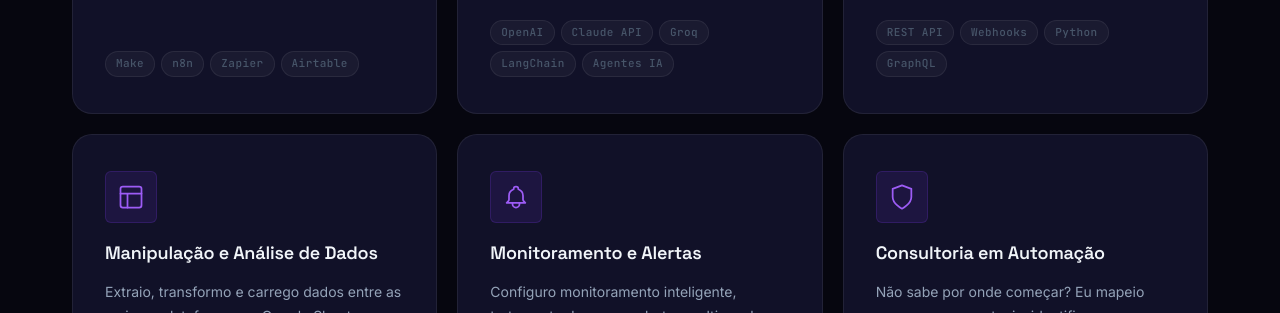
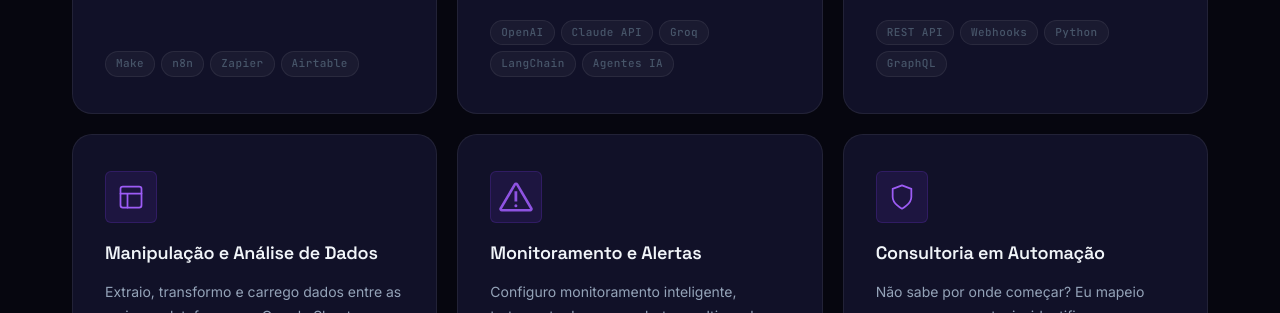
Before and after one commit to AtylaDaSilva/portfolio-website, a React (Vite) app: page / in a window 1280 px wide. Shown: the part 2240-2553 px from the top of the page. Built offline with nearby package versions, Linux system fonts and the light colour scheme.

Commit message:
feat(services): new alert svg

```diff
--- a/src/components/Services.jsx
+++ b/src/components/Services.jsx
@@ -41,9 +41,7 @@ const services = [
   },
   {
     icon: (
-      <svg viewBox="0 0 24 24" fill="none" stroke="currentColor" strokeWidth="1.5" strokeLinecap="round" strokeLinejoin="round" width="28" height="28">
-        <path d="M15 17h5l-1.405-1.405A2.032 2.032 0 0 1 18 14.158V11a6.002 6.002 0 0 0-4-5.659V5a2 2 0 1 0-4 0v.341C7.67 6.165 6 8.388 6 11v3.159c0 .538-.214 1.055-.595 1.436L4 17h5m6 0v1a3 3 0 1 1-6 0v-1m6 0H9" />
-      </svg>
+      <svg fill="#8e53e2" width="132px" height="132px" viewBox="-3.2 -3.2 22.40 22.40" xmlns="http://www.w3.org/2000/svg"><g id="SVGRepo_bgCarrier" stroke-width="0"></g><g id="SVGRepo_tracerCarrier" stroke-linecap="round" stroke-linejoin="round"></g><g id="SVGRepo_iconCarrier"><path d="M15.35 12.81 9 2.08a1.22 1.22 0 0 0-2 0L.65 12.81a1.14 1.14 0 0 0 1 1.69h12.66a1.14 1.14 0 0 0 1.04-1.69zm-13.66.55L8 2.64l6.31 10.72z"></path><path d="M7.32 5.45h1.25V10H7.32z"></path><ellipse cx="7.95" cy="11.9" rx=".67" ry=".7"></ellipse></g></svg>
     ),
     title: 'Monitoramento e Alertas',
     desc: 'Configuro monitoramento inteligente, tratamento de erros e alertas multicanal em todos os seus sistemas de automação, para que você possa dormir tranquilo sabendo que seus pipelines funcionam 24/7.',
```
